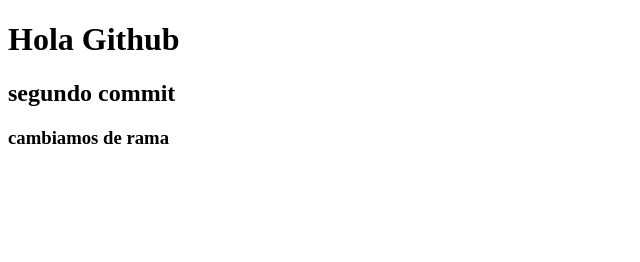
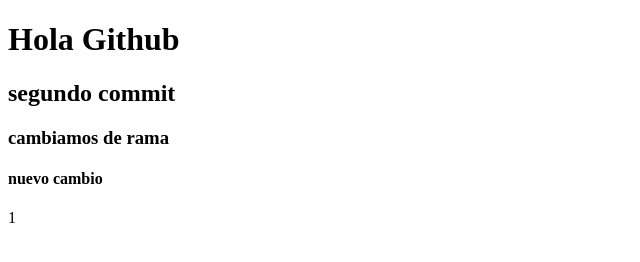
Before and after one commit to alexis-orphant/repo.prueba, a plain HTML site: page index.html in a window 1280 px wide. Shown: the whole page, without its empty margins (0-640 px from the left). Drawn offline with Linux system fonts and the light colour scheme.

Commit message:
nuevo cambio

```diff
--- a/index.html
+++ b/index.html
@@ -11,5 +11,7 @@
     <h1>Hola Github</h1>
     <h2>segundo commit</h2>
     <h3>cambiamos de rama</h3>
+    <h4>nuevo cambio</h4>
+    <p>1</p>
 </body>
 </html>
```
